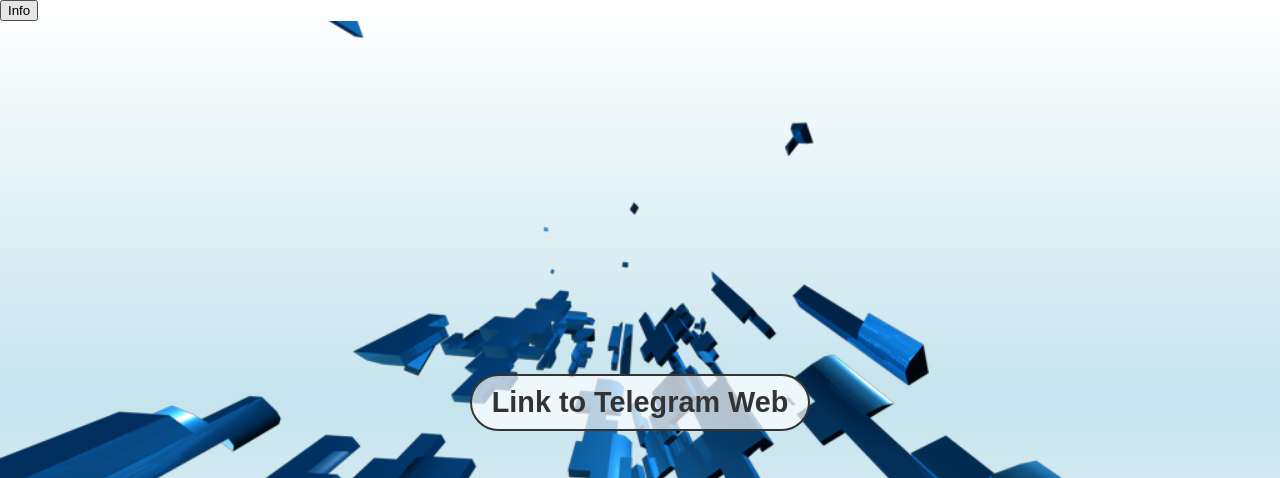
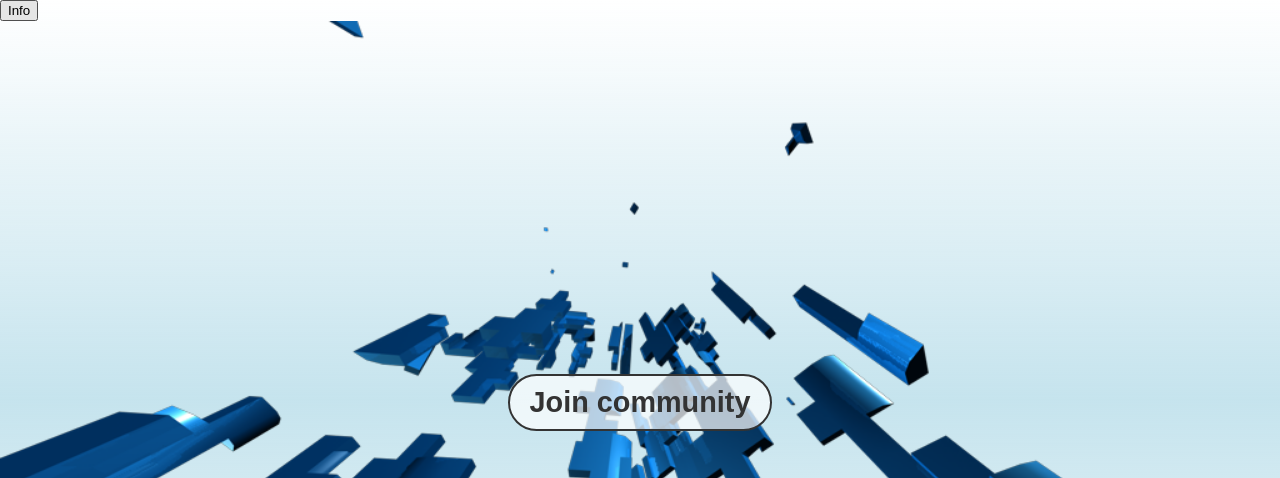
Before and after one commit to florin7chiscop/Xtime-XTM-TOKEN, a plain HTML site: page index.html in a window 1280 px wide. Shown: the top 478 px of the page. Drawn offline with Linux system fonts and the light colour scheme.

Commit message:
index.html

```diff
--- a/index.html
+++ b/index.html
@@ -1,9 +1,7 @@
 <html lang="ro">
 <head>
   <meta charset="UTF-8">
-    <title>Info</title>
-  <meta name="viewport" content="width=device-width, initial-scale=1.0">
-    <title>Xtime Redirect</title>
+
   </head>
 <body>
   <button onclick="window.location.href='pagina2.html';">Info</button>
@@ -107,9 +105,12 @@
   <!-- Secțiunea 1: Pagina principală cu linkuri -->
   <section id="section1" class="section">
     <h1>
-      <a href="https://t.me/+MP2RwBJtuJA0YzZk" target="_blank">Link to Telegram Web</a>
+      <a href="https://t.me/+MP2RwBJtuJA0YzZk" target="_blank">Join community</a>
        </h1>
     <h2>
       <a href="#section2">Info</a>
+
+  <meta name="viewport" content="width=device-width, initial-scale=1.0">
+    <title>Xtime Redirect</title>
     </h2>
-   <html lang="ro">
+  <html lang="ro">
```
